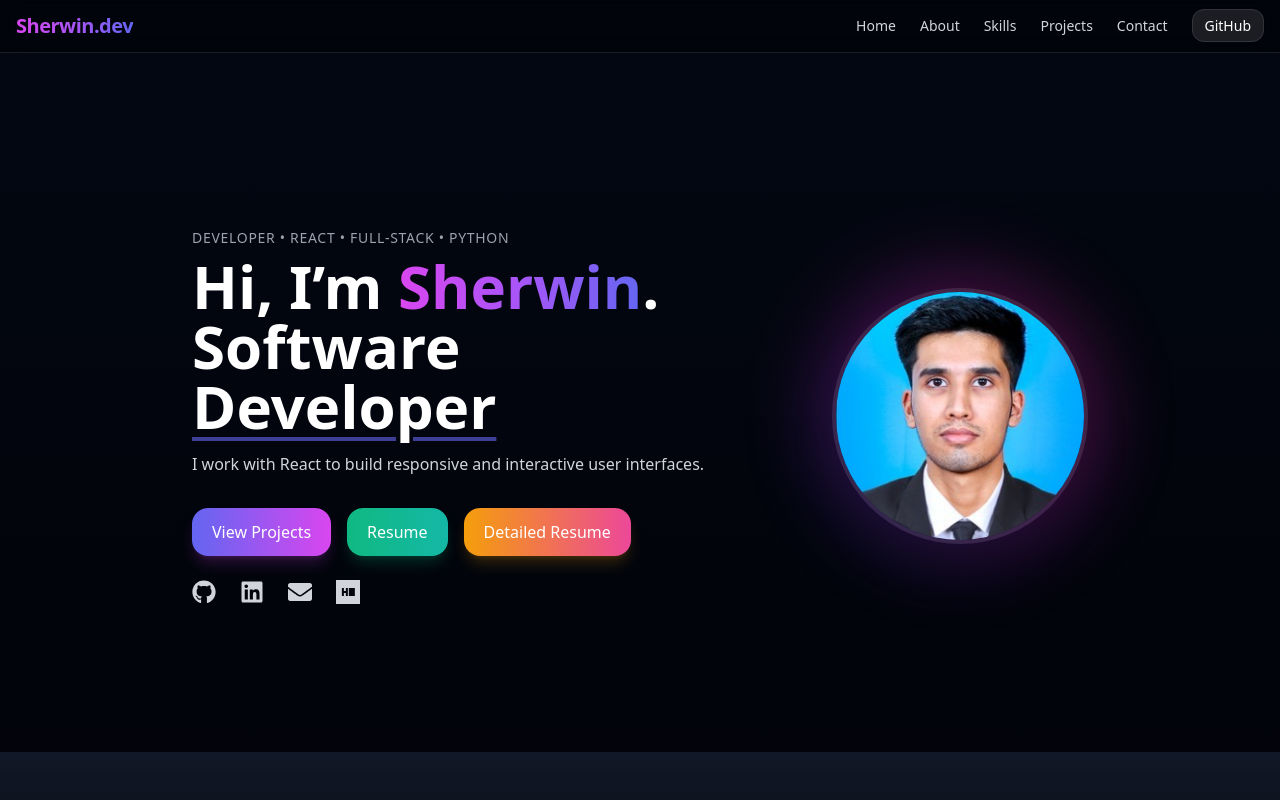
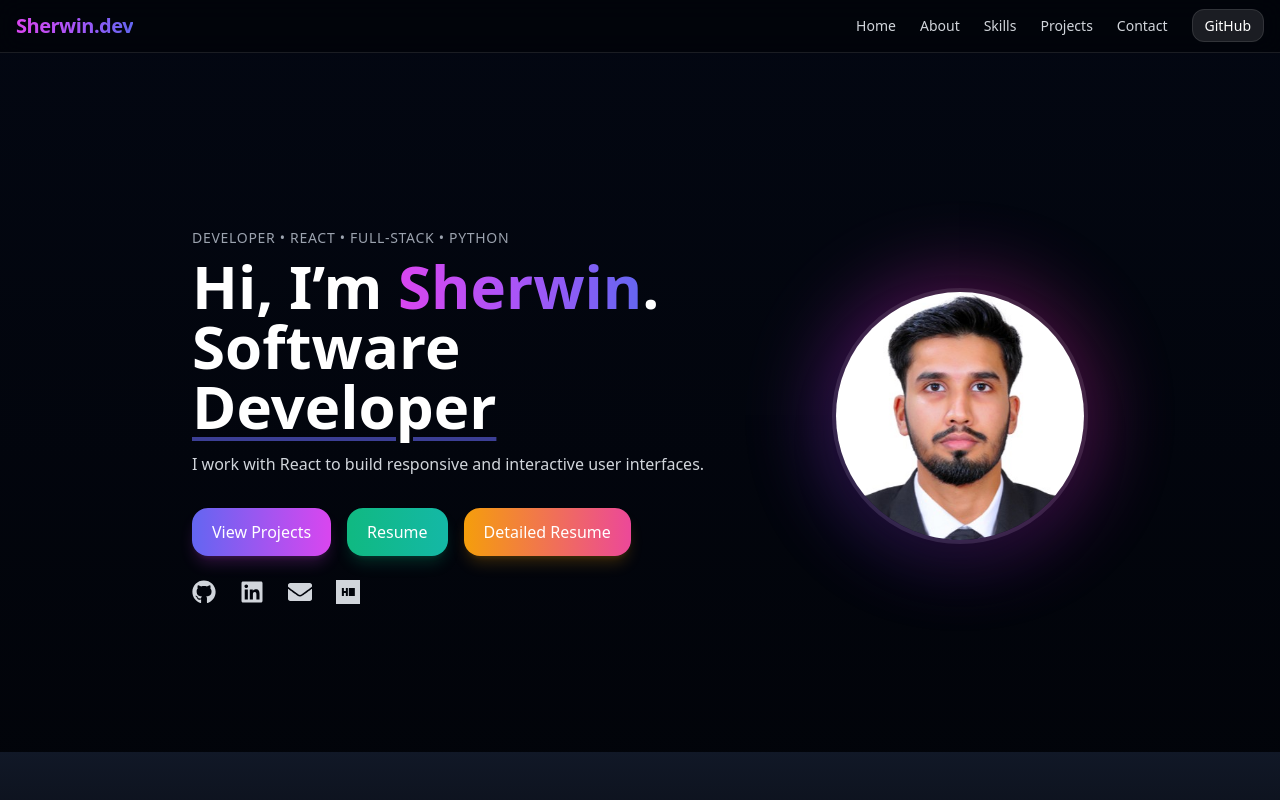
Before and after one commit to Sherwin333/Sherwin_Portfolio, a React (Create React App) app: page / in a window 1280 px wide. Shown: the top 800 px of the page. Built offline with nearby package versions, Linux system fonts and the light colour scheme.

Commit message:
Adding existing changes

```diff
--- a/src/components/Hero.jsx
+++ b/src/components/Hero.jsx
@@ -60,7 +60,7 @@ export default function Hero() {
 
                 {/* Detailed Resume */}
                 <a
-                  href="https://drive.google.com/file/d/1qUQG1a9NOoedR7_6PPD8mNu6wWI_7oAN/view"
+                  href="https://drive.google.com/file/d/1KT5Z5ks83zVWoM0DBtqkZ3gv46Wzl9gL/view"
                   className="px-5 py-3 rounded-2xl bg-gradient-to-r from-amber-500 to-pink-500 hover:from-amber-400 hover:to-pink-400 shadow-lg shadow-amber-500/20"
                   target="_blank"
                   rel="noopener noreferrer"
@@ -116,7 +116,7 @@ export default function Hero() {
         {/* Glow ring */}
         <div className="absolute -inset-2 bg-gradient-to-tr from-indigo-600 via-fuchsia-600 to-pink-600 rounded-full blur-2xl opacity-40 animate-pulse" />
         <img
-          src={`${process.env.PUBLIC_URL}/images/12.jpg`} // put your image in public/images/profile.jpg
+          src={`${process.env.PUBLIC_URL}/images/13.jpg`} // put your image in public/images/profile.jpg
           alt="Sherwin"
           className="relative w-48 h-48 md:w-64 md:h-64 object-cover rounded-full border-4 border-white/10 shadow-2xl"
         />
```
Also changed, not shown: public/images/13.jpg (added).
